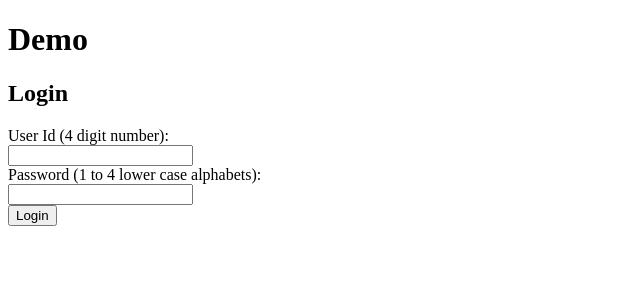
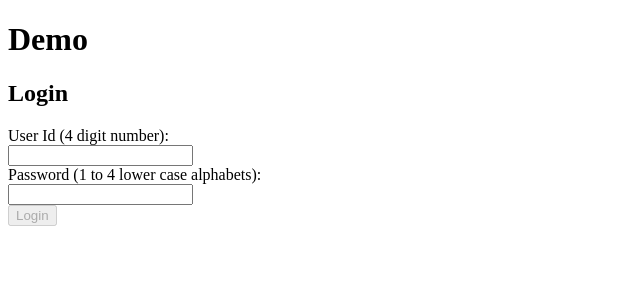
Before and after one commit to nishanth-01/angular-ajax-demo, an Angular app: page /login in a window 1280 px wide. Shown: the top 300 px of the page, without its empty margins (0-640 px from the left). Built offline with nearby package versions, Linux system fonts and the light colour scheme.

Commit message:
refactor(components): switch to angular reactive forms, minor tweaks

```diff
--- a/src/app/login/login.component.html
+++ b/src/app/login/login.component.html
@@ -1,12 +1,13 @@
 <h2>Login</h2>
-<form>
-  <label> User Id (4 digit number):<br>
-    <input type="text" #inputUserId (change)='onUserIdChange(inputUserId.value)'/>
-  </label><br>
-  <label> Password (1 to 4 lower case alphabets):<br>
-    <input type="password" #inputPassword (change)='onPasswordChange(inputPassword.value)'/>
-  </label><br>
-  <button (click)="onLoginRequest()">Login</button>
+<form [formGroup]="loginForm" (ngSubmit)="onSubmit()">
+
+  <label for="1">User Id (4 digit number):</label><br>
+  <input id="1" type="text" formControlName="userId"/><br>
+
+  <label for="2">Password (1 to 4 lower case alphabets):</label><br>
+  <input id="2" type="password" formControlName="password"/><br>
+
+  <button type="text" [disabled]="!loginForm.valid" formnovalidate>Login</button>
 </form>
 
 <p style='color:red;'>{{errMsg}}</p>
--- a/src/app/login/login.component.ts
+++ b/src/app/login/login.component.ts
@@ -1,9 +1,9 @@
-import { Component, EventEmitter, Input, Output } from '@angular/core';
+import { Component, OnInit } from '@angular/core';
 import { CommonModule } from '@angular/common';
-import { FormsModule } from '@angular/forms';
-import { Router, Routes, RouterOutlet, RouterLink, RouterLinkActive} from '@angular/router';
+import { FormsModule, FormGroup, FormBuilder, ReactiveFormsModule, Validators } from '@angular/forms';
+import { Router } from '@angular/router';
 
-import { User, UserCredentials, LoginError, validCredentials, login } from '../common'
+import { apiLogin } from '../api'
 
 
 @Component({
@@ -11,58 +11,65 @@ import { User, UserCredentials, LoginError, validCredentials, login } from '../c
   standalone: true,
   imports: [
     CommonModule,
-    FormsModule
+    FormsModule,
+    ReactiveFormsModule
   ],
   templateUrl: './login.component.html',
   styleUrl: './login.component.css'
 })
-export class LoginComponent {
-  private errMsgInput = 'Invalid input: User Id - 4 digit number, password - 1 to 4 lower case alphabets';
-  private errMsgOther = 'Login request failed';
+export class LoginComponent implements OnInit {
   private reUserId = /^[0-9]{4}$/;
   private rePassword = /^[a-z]{1,4}$/;
+  // Initialized in ngOnInit
+  // @ts-ignore: Object is possibly 'null'.
+  loginForm: FormGroup;
 
   userId: string = '';
   password: string = '';
   errMsg = '';
 
-  constructor(private router: Router) {}
+  constructor(
+    private router: Router,
+    private formBuilder: FormBuilder
+  ) {}
 
-  onUserIdChange(s: string | null) {
-    if (!s) {
-      this.userId = '';
-    }
-    this.userId = s as string;
+  ngOnInit() {
+    this.loginForm = this.formBuilder.group({
+      userId: ['', {
+          nonNullable: true,
+          validators: [
+            Validators.required,
+            Validators.pattern(this.reUserId)
+          ]
+      }],
+      password: ['', {
+          nonNullable: true,
+          validators: [
+            Validators.required,
+            Validators.pattern(this.rePassword)
+          ]
+      }]
+    });
   }
 
-  onPasswordChange(s: string | null) {
-    if (!s) {
-      this.password = '';
-    }
-    this.password = s as string;
-  }
+  onSubmit() {
+    const res = apiLogin({
+      id: this.loginForm.value.userId.value,
+      password: this.loginForm.value.password.value
+    });
 
-  validCredentials(): boolean {
-    return this.reUserId.test(this.userId)
-      && this.rePassword.test(this.password);
-  }
-
-  onLoginRequest() {
-    if (!this.validCredentials()) {
-      this.errMsg = this.errMsgInput;
+    if(res.err) {
+      let msg = 'Request Failed';
+      if(res.err === 'WRONG') {
+        msg = 'Cannot find user';
+      }
+      if(res.err === 'INVALID') {
+        msg = 'Input Error';
+      }
+      this.errMsg = msg;
       return;
     }
 
-    let u = login({id: this.userId, password: this.password});
-
-    if (!u) {
-      this.errMsg = this.errMsgOther;
-      return;
-    }
-
-    this.errMsg = '';
-    if (u.role === 'admin')
-      this.router.navigate(['/app/admin']);
     this.router.navigate(['/app']);
   }
 }
```
